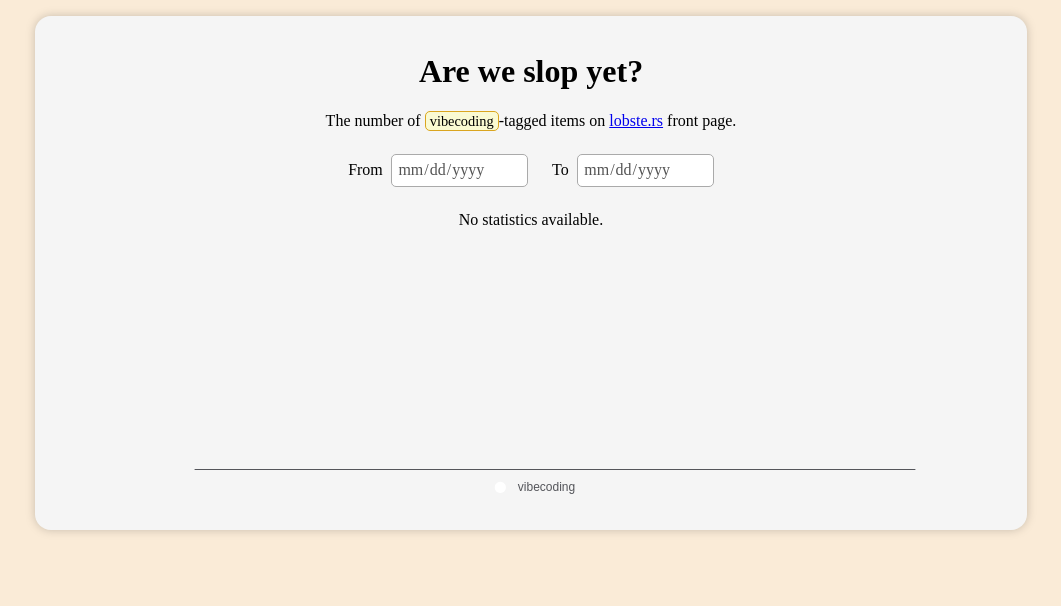
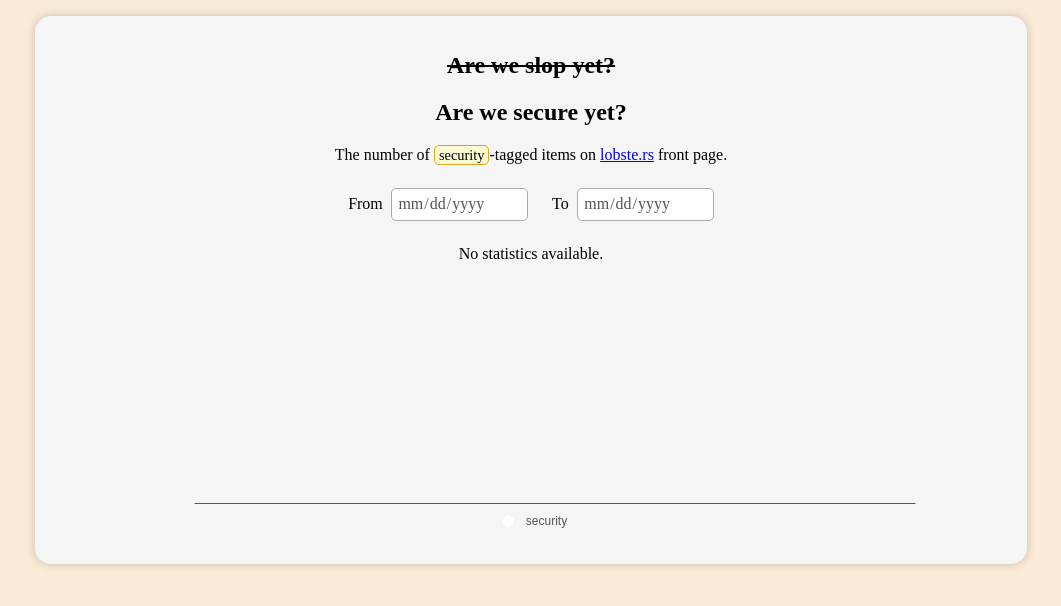
Before and after one commit to gudzpoz/areweslopyet, a website built with Vite: page index.html in a window 1280 px wide. Shown: the whole page, without its empty margins (109-1170 px from the left). Built offline with nearby package versions, Linux system fonts and the light colour scheme; what google-palette would draw is missing.

Commit message:
fix: track security instead now that vibecoding tag is retired

```diff
--- a/index.html
+++ b/index.html
@@ -8,12 +8,14 @@
   </head>
   <body>
     <main>
-      <h1>Are we slop yet?</h1>
+      <h2><del>Are we slop yet?</del></h1>
+      <!-- <h1>YES</h1> -->
+      <h2>Are we secure yet?</h1>
+      <!-- <h1>NEVER EVER AGAIN</h1> -->
       <p>
-        The number of <span class="tag">vibecoding</span>-tagged items
+        The number of <span class="tag">security</span>-tagged items
         on <a href="https://lobste.rs">lobste.rs</a> front page.
       </p>
-      <!-- <h1>YES</h1> -->
       <div class="date-range" role="group" aria-label="Statistics date range">
         <label for="start-date">From <input type="date" id="start-date" required disabled /></label>
         <label for="end-date">To <input type="date" id="end-date" required disabled /></label>
--- a/src/chart.ts
+++ b/src/chart.ts
@@ -49,7 +49,8 @@ export default function (data: string) {
   });
 
   const sortedTags = Object.entries(totals).sort((a, b) => b[1] - a[1]).map(([tag]) => tag);
-  const tags = ['vibecoding', ...sortedTags.filter((tag) => tag !== 'vibecoding')];
+  const tracked = 'security';
+  const tags = [tracked, ...sortedTags.filter((tag) => tag !== tracked)];
   const top5Tags = new Set(tags.slice(0, 5));
 
   function divide(arr: [string, ...number[]], n: number) {
```
